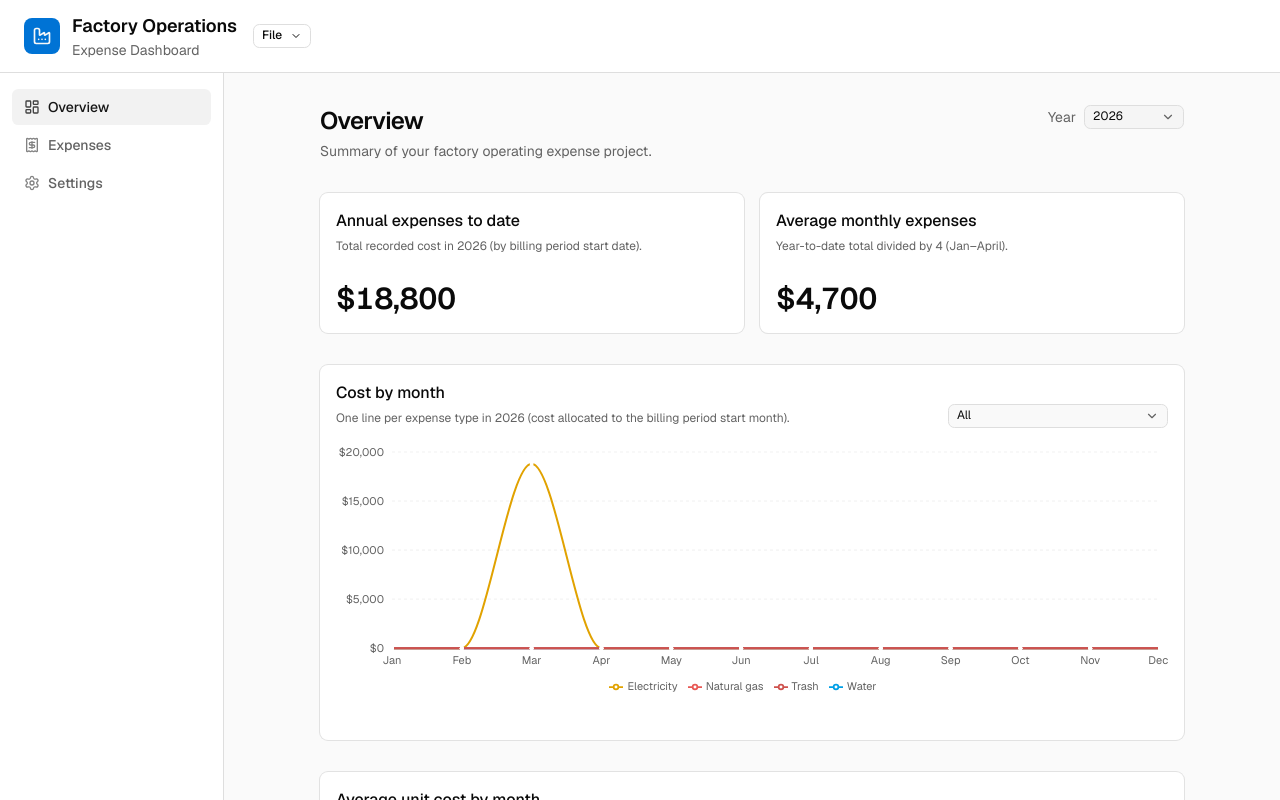
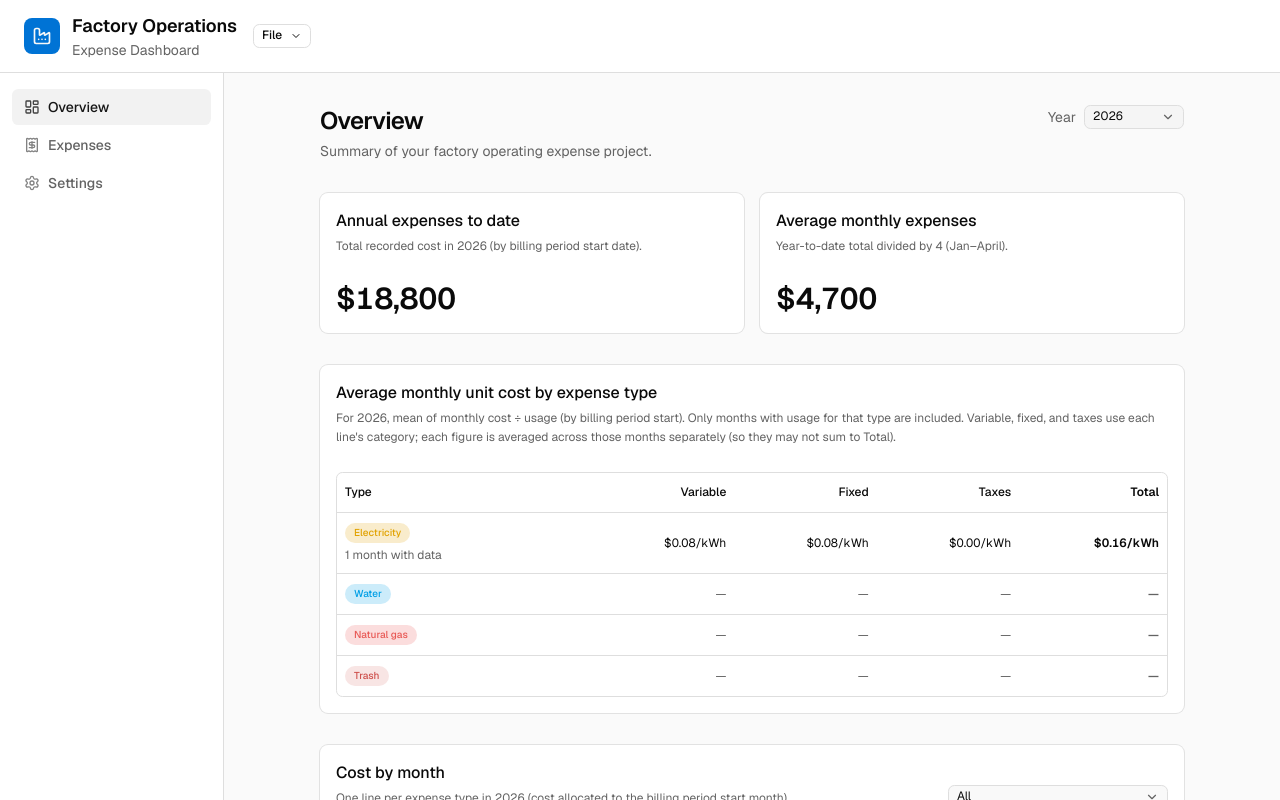
Before and after one commit to mama4294/opex-tracker, a Next.js app: page / in a window 1280 px wide. Shown: the top 800 px of the page. Built offline with nearby package versions, Linux system fonts and the light colour scheme.

Commit message:
feat: average unit cost table card

```diff
--- a/components/overview-content.tsx
+++ b/components/overview-content.tsx
@@ -4,6 +4,7 @@ import Link from "next/link";
 import { useEffect, useMemo, useState } from "react";
 import { ArrowRight, Receipt } from "lucide-react";
 
+import { Badge } from "@/components/ui/badge";
 import { Button } from "@/components/ui/button";
 import {
   Card,
@@ -19,13 +20,24 @@ import {
   SelectTrigger,
   SelectValue,
 } from "@/components/ui/select";
+import {
+  Table,
+  TableBody,
+  TableCell,
+  TableHead,
+  TableHeader,
+  TableRow,
+} from "@/components/ui/table";
 import { CostChart } from "@/components/cost-chart";
 import { UnitCostChart } from "@/components/unit-cost-chart";
 import {
+  cn,
   entryTotalCost,
+  formatMoney,
   formatWholeDollars,
   parseBillingYearMonth,
 } from "@/lib/utils";
+import { utilityBadgeClassForColorId } from "@/types/utility";
 import { useStore } from "@/store/useStore";
 
 /** Past/future full years → 12; current calendar year → month index 1–12. */
@@ -50,8 +62,48 @@ function averageMonthlyDescription(year: number, today = new Date()): string {
   return `Year-to-date total divided by ${m} (Jan–${through}).`;
 }
 
+type CostLineKind = "variable" | "fixed" | "taxes" | "other";
+
+function costLineKind(category: string): CostLineKind {
+  const c = category.trim().toLowerCase();
+  if (c === "variable") return "variable";
+  if (c === "fixed") return "fixed";
+  if (c === "taxes") return "taxes";
+  return "other";
+}
+
+/** Mean of (cost ÷ usage) over months where usage &gt; 0. */
+function meanMonthlyUnitRate(
+  costByMonth: number[],
+  usageByMonth: number[],
+): number | null {
+  const rates: number[] = [];
+  for (let i = 0; i < 12; i++) {
+    const u = usageByMonth[i];
+    if (u > 0) rates.push(costByMonth[i] / u);
+  }
+  if (rates.length === 0) return null;
+  return rates.reduce((s, v) => s + v, 0) / rates.length;
+}
+
+type AvgMonthlyUnitRow = {
+  id: string;
+  label: string;
+  unit: string;
+  badgeColor: string;
+  badgeFallbackIndex: number;
+  monthsWithData: number;
+  total: number | null;
+  variable: number | null;
+  fixed: number | null;
+  taxes: number | null;
+  /** Only set when any line item used a non-standard category. */
+  other: number | null;
+};
+
 export function OverviewContent() {
   const utilityEntries = useStore((s) => s.utilityEntries);
+  const utilityTypeDefinitions = useStore((s) => s.utilityTypeDefinitions);
 
   const [year, setYear] = useState(() => new Date().getFullYear());
 
@@ -84,6 +136,72 @@ export function OverviewContent() {
   const annualTotalRounded = Math.round(annualTotalRaw);
   const avgMonths = monthsForAverageMonthly(year);
   const averageMonthlyRounded = Math.round(annualTotalRaw / avgMonths);
+
+  const avgMonthlyUnitByType = useMemo((): AvgMonthlyUnitRow[] => {
+    return utilityTypeDefinitions.map((def, defIndex) => {
+      const totalCostByMonth = new Array(12).fill(0) as number[];
+      const variableByMonth = new Array(12).fill(0) as number[];
+      const fixedByMonth = new Array(12).fill(0) as number[];
+      const taxesByMonth = new Array(12).fill(0) as number[];
+      const otherByMonth = new Array(12).fill(0) as number[];
+      const usageByMonth = new Array(12).fill(0) as number[];
+
+      for (const entry of utilityEntries) {
+        if (entry.utility !== def.id) continue;
+        const p = parseBillingYearMonth(entry.dateStart);
+        if (!p || p.year !== year) continue;
+        const mi = p.month - 1;
+        usageByMonth[mi] += entry.usage;
+        totalCostByMonth[mi] += entryTotalCost(entry);
+        for (const item of entry.costItems) {
+          const bucket = costLineKind(item.category);
+          const add = item.totalCost;
+          if (bucket === "variable") variableByMonth[mi] += add;
+          else if (bucket === "fixed") fixedByMonth[mi] += add;
+          else if (bucket === "taxes") taxesByMonth[mi] += add;
+          else otherByMonth[mi] += add;
+        }
+      }
+
+      const monthsWithData = usageByMonth.filter((u) => u > 0).length;
+      const hadOtherCost = otherByMonth.some((c) => c > 0);
+
+      return {
+        id: def.id,
+        label: def.label,
+        unit: def.defaultUsageUnit,
+        badgeColor: def.badgeColor,
+        badgeFallbackIndex: defIndex,
+        monthsWithData,
+        total: meanMonthlyUnitRate(totalCostByMonth, usageByMonth),
+        variable: meanMonthlyUnitRate(variableByMonth, usageByMonth),
+        fixed: meanMonthlyUnitRate(fixedByMonth, usageByMonth),
+        taxes: meanMonthlyUnitRate(taxesByMonth, usageByMonth),
+        other: hadOtherCost
+          ? meanMonthlyUnitRate(otherByMonth, usageByMonth)
+          : null,
+      };
+    });
+  }, [utilityEntries, utilityTypeDefinitions, year]);
+
+  const hasAnyAvgUnitData = avgMonthlyUnitByType.some((r) => r.total != null);
+  const showOtherColumn = avgMonthlyUnitByType.some((r) => r.other != null);
+
+  function formatAvgUnitCell(
+    value: number | null,
+    rowHasData: boolean,
+    unit: string,
+  ) {
+    if (!rowHasData) {
+      return <span className="text-muted-foreground">—</span>;
+    }
+    const n = value ?? 0;
+    return (
+      <span className="tabular-nums">
+        ${formatMoney(n)}/{unit}
+      </span>
+    );
+  }
 
   return (
     <div className="container mx-auto max-w-4xl space-y-8 px-4 py-8">
@@ -146,6 +264,103 @@ export function OverviewContent() {
         </Card>
       </div>
 
+      <Card>
+        <CardHeader className="pb-2">
+          <CardTitle className="text-base">
+            Average monthly unit cost by expense type
+          </CardTitle>
+          <CardDescription>
+            For {year}, mean of monthly cost ÷ usage (by billing period start).
+            Only months with usage for that type are included. Variable, fixed,
+            and taxes use each line&apos;s category; each figure is averaged
+            across those months separately (so they may not sum to Total).
+          </CardDescription>
+        </CardHeader>
+        <CardContent>
+          {utilityTypeDefinitions.length === 0 ? (
+            <p className="text-sm text-muted-foreground">
+              Add expense types in Settings to see unit costs here.
+            </p>
+          ) : !hasAnyAvgUnitData ? (
+            <p className="text-sm text-muted-foreground">
+              No usage data in {year} to compute unit costs.
+            </p>
+          ) : (
+            <div className="rounded-md border">
+              <Table>
+                <TableHeader>
+                  <TableRow>
+                    <TableHead className="min-w-[140px]">Type</TableHead>
+                    <TableHead className="text-right">Variable</TableHead>
+                    <TableHead className="text-right">Fixed</TableHead>
+                    <TableHead className="text-right">Taxes</TableHead>
+                    {showOtherColumn ? (
+                      <TableHead className="text-right">Other</TableHead>
+                    ) : null}
+                    <TableHead className="text-right font-semibold">
+                      Total
+                    </TableHead>
+                  </TableRow>
+                </TableHeader>
+                <TableBody>
+                  {avgMonthlyUnitByType.map((row) => {
+                    const badgeClass = utilityBadgeClassForColorId(
+                      row.badgeColor,
+                      row.badgeFallbackIndex,
+                    );
+                    const ok = row.total != null;
+                    return (
+                      <TableRow key={row.id}>
+                        <TableCell className="align-top">
+                          <div className="flex flex-col gap-1 py-0.5">
+                            <Badge
+                              variant="outline"
+                              className={cn(
+                                "w-fit border-transparent font-medium shadow-none",
+                                badgeClass,
+                              )}
+                            >
+                              {row.label}
+                            </Badge>
+                            {row.monthsWithData > 0 ? (
+                              <span className="text-xs text-muted-foreground">
+                                {row.monthsWithData} month
+                                {row.monthsWithData === 1 ? "" : "s"} with data
+                              </span>
+                            ) : null}
+                          </div>
+                        </TableCell>
+                        <TableCell className="text-right text-xs align-middle">
+                          {formatAvgUnitCell(row.variable, ok, row.unit)}
+                        </TableCell>
+                        <TableCell className="text-right text-xs align-middle">
+                          {formatAvgUnitCell(row.fixed, ok, row.unit)}
+                        </TableCell>
+                        <TableCell className="text-right text-xs align-middle">
+                          {formatAvgUnitCell(row.taxes, ok, row.unit)}
+                        </TableCell>
+                        {showOtherColumn ? (
+                          <TableCell className="text-right text-xs align-middle">
+                            {formatAvgUnitCell(
+                              row.other,
+                              ok && row.other != null,
+                              row.unit,
+                            )}
+                          </TableCell>
+                        ) : null}
+                        <TableCell className="text-right text-xs align-middle font-semibold">
+                          {formatAvgUnitCell(row.total, ok, row.unit)}
+                        </TableCell>
+                      </TableRow>
+                    );
+                  })}
+                </TableBody>
+              </Table>
+            </div>
+          )}
+        </CardContent>
+      </Card>
+
       <CostChart year={year} />
 
       <UnitCostChart year={year} />
```
